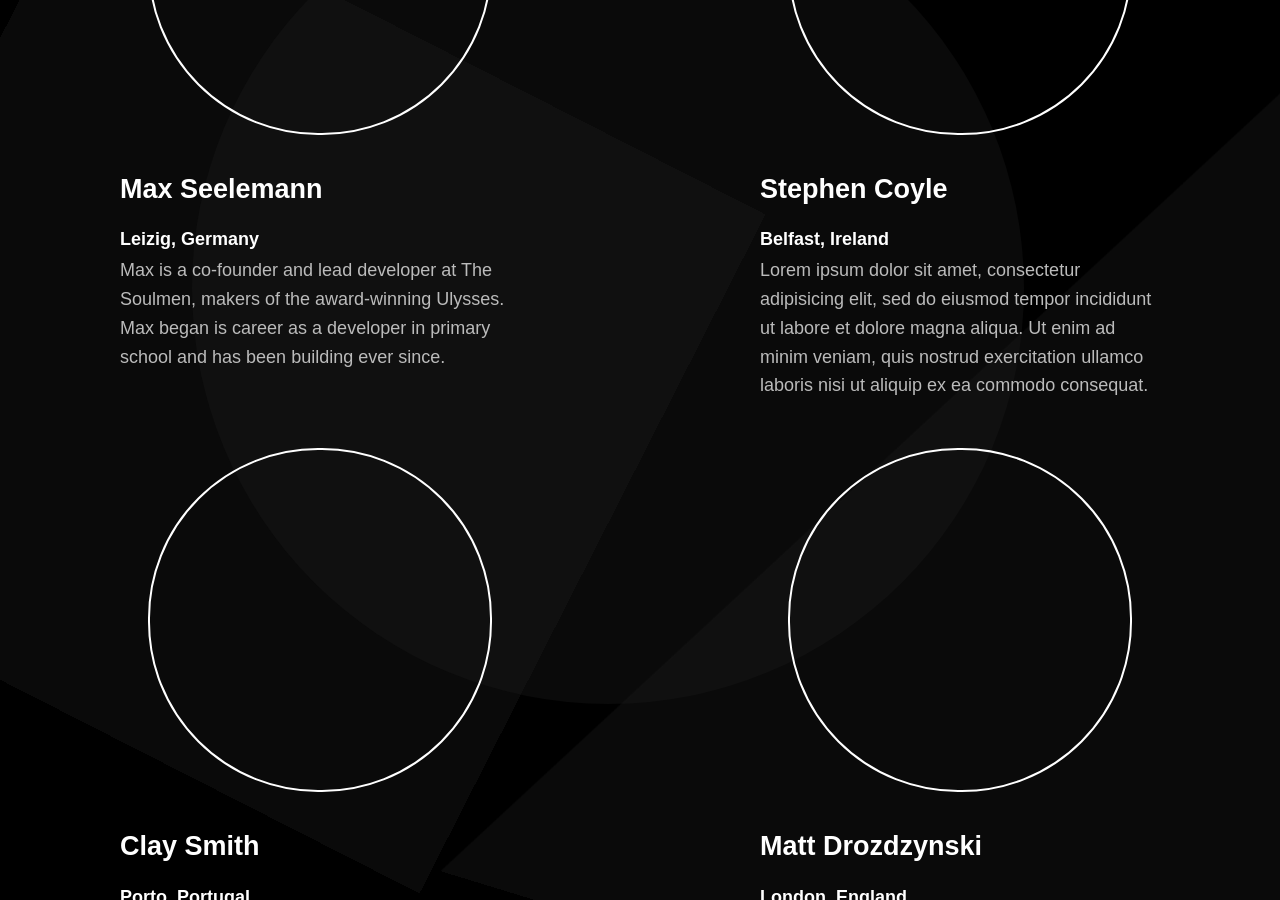
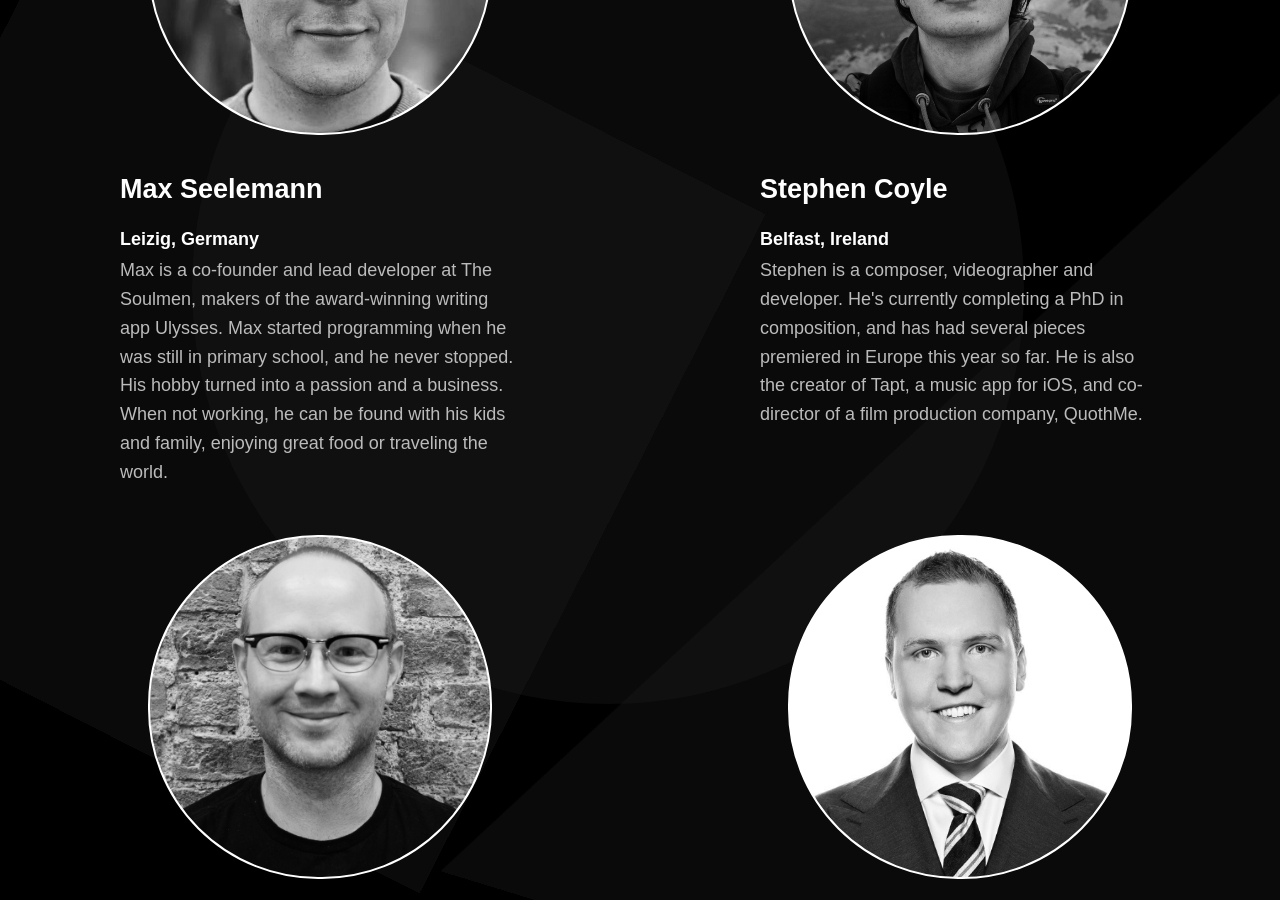
Before and after one commit to ullconf/2016, a Jekyll site: the page built from presenters.html, in a window 1280 px wide and 900 px high, scrolled down 6710 px. Built offline with Jekyll 4.4.1, drawn with Linux system fonts in a browser that asks for light colours; a script that is not in the unit is left out; some of the changed text lies outside the part shown.

Commit message:
Added Updated Bios and photos

```diff
--- a/presenters.html
+++ b/presenters.html
@@ -181,47 +181,47 @@
 
   <div class="flex-container-presenters">
     <div class="speaker">
-      <div class="speaker-photo "></div>
+      <div class="speaker-photo max"></div>
       <h2>Max Seelemann</h2>
       <h4>Leizig, Germany</h4>
       <p>
-        Max is a co-founder and lead developer at The Soulmen, makers of the award-winning Ulysses. Max began is career as a developer in primary school and has been building ever since.
+        Max is a co-founder and lead developer at The Soulmen, makers of the award-winning writing app Ulysses. Max started programming when he was still in primary school, and he never stopped. His hobby turned into a passion and a business. When not working, he can be found with his kids and family, enjoying great food or traveling the world.
       </p>
     </div>
 
     <div class="speaker">
-      <div class="speaker-photo "></div>
+      <div class="speaker-photo stephen"></div>
       <h2>Stephen Coyle</h2>
       <h4>Belfast, Ireland</h4>
       <p>
-        Lorem ipsum dolor sit amet, consectetur adipisicing elit, sed do eiusmod tempor incididunt ut labore et dolore magna aliqua. Ut enim ad minim veniam, quis nostrud exercitation ullamco laboris nisi ut aliquip ex ea commodo consequat.
+        Stephen is a composer, videographer and developer. He's currently completing a PhD in composition, and has had several pieces premiered in Europe this year so far. He is also the creator of Tapt, a music app for iOS, and co-director of a film production company, QuothMe.
       </p>
     </div>
 
     <div class="speaker">
-      <div class="speaker-photo "></div>
+      <div class="speaker-photo clay"></div>
       <h2>Clay Smith</h2>
       <h4>Porto, Portugal</h4>
       <p>
-        Lorem ipsum dolor sit amet, consectetur adipisicing elit, sed do eiusmod tempor incididunt ut labore et dolore magna aliqua. Ut enim ad minim veniam, quis nostrud exercitation ullamco laboris nisi ut aliquip ex ea commodo consequat.
+        Clay Smith is the founder and lead developer at Akita. Originally from the US, Clay became an Irish Citizen in 2013. For the last few years, he has been traveling the world, working on a startup and dreaming up ways to "creatively bootstrap" a business.
       </p>
     </div>
 
     <div class="speaker">
-      <div class="speaker-photo "></div>
+      <div class="speaker-photo matt"></div>
       <h2>Matt Drozdzynski</h2>
       <h4>London, England</h4>
       <p>
-        Lorem ipsum dolor sit amet, consectetur adipisicing elit, sed do eiusmod tempor incididunt ut labore et dolore magna aliqua. Ut enim ad minim veniam, quis nostrud exercitation ullamco laboris nisi ut aliquip ex ea commodo consequat.
+        Matt is the founder and CEO of Pilot, an online platform that connects startups with design and engineering talent all around the world. Matt is an avid traveller and a  proponent of remote working and distributed company models.
       </p>
     </div>
 
     <div class="speaker">
-      <div class="speaker-photo "></div>
+      <div class="speaker-photo cian"></div>
       <h2>Cian Walsh</h2>
-      <h4>Cork, Ireland</h4>
+      <h4>Kinsale, Ireland</h4>
       <p>
-        Cian is a UX designer on a path away from screens. Working at a carpooling start-up, Cian realised that in order for people to be able to use an app safely while driving, they needed to do so without looking at the screen. He found a similar problem in the world of kayaking and marine sports.
+        Cian is the founder of Marine User Experience. He has spent nearly 20 years in design, a good chunk of which was illustrating icons for the likes of Omni Group, Apple, Cisco and others. A love for the water and infuriation with current marine products led him to his current focus. To build products that are waterproof but not human proof.
       </p>
     </div>
 
```
Also changed, not shown: images/presenters/cian.jpg, images/presenters/clay.jpg (added), images/presenters/matt.jpg, images/presenters/max.jpg, images/presenters/stephen.jpg.
